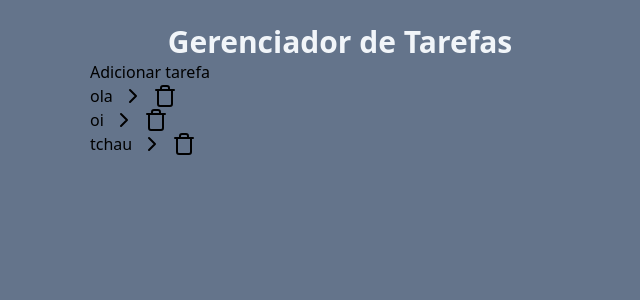
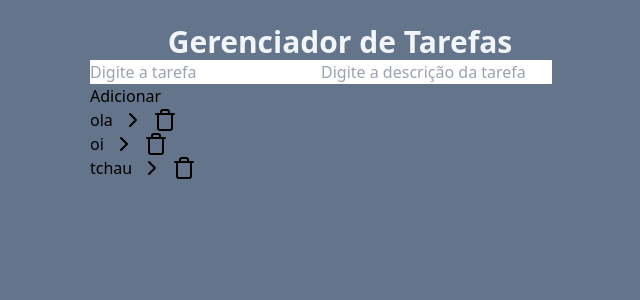
Before and after one commit to gabrielwondracek/estudoReact, a React (Vite) app: page / in a window 1280 px wide. Shown: the top 300 px of the page, without its empty margins (300-940 px from the left). Built offline with nearby package versions, Linux system fonts and the light colour scheme.

Commit message:
Agora da para adicionar título e descrição de novas tarefas

```diff
--- a/package.json
+++ b/package.json
@@ -13,7 +13,8 @@
     "@tailwindcss/vite": "^4.0.9",
     "lucide-react": "^0.476.0",
     "react": "^18.3.1",
-    "react-dom": "^18.3.1"
+    "react-dom": "^18.3.1",
+    "uuid": "^11.1.0"
   },
   "devDependencies": {
     "@eslint/js": "^9.9.0",
--- a/src/AddTasks.jsx
+++ b/src/AddTasks.jsx
@@ -1,7 +1,19 @@
-function AddTasks() {
+import { useState } from "react";
+
+function AddTasks({onAddTaskSubmit}) {
+  const [title, setTitle] = useState("");
+  const [description, setDescription] = useState("");
   return (
     <div>
-      <h3>Adicionar tarefa</h3>
+      <input type="text" placeholder="Digite a tarefa" value={title} onChange={(event) => setTitle(event.target.value)}></input>
+      <input type="text" placeholder="Digite a descrição da tarefa" value={description} onChange={(event) => setDescription(event.target.value)}></input>
+      <button onClick={() => {
+        if (!title.trim() || !description.trim()) {return alert("Favor preencher os campos vazios");}
+
+        onAddTaskSubmit(title, description)
+        setTitle("");
+        setDescription("");
+      }}>Adicionar</button>
     </div>
   );
 }
--- a/src/App.jsx
+++ b/src/App.jsx
@@ -1,22 +1,26 @@
 import { useState } from "react";
 import AddTasks from "./AddTasks";
 import Tasks from "./Tasks";
+import {v4} from "uuid";
 
 function App() {
   const [tasks, setTasks] = useState([
     {
       id: 1,
       title: "ola",
+      description: "teste",
       isCompleted: false,
     },
     {
       id: 2,
       title: "oi",
+      description: "teste",
       isCompleted: false,
     },
     {
       id: 3,
       title: "tchau",
+      description: "teste",
       isCompleted: false,
     },
   ]);
@@ -38,13 +42,23 @@ function App() {
     setTasks(newTasks);
   }
 
+  function onAddTaskSubmit (title, description) {
+    const newTask = {
+      id: v4(),
+      title,
+      description,
+      isCompleted: false,
+    };
+    setTasks([...tasks, newTask]);
+  }
+
   return (
     <div className="w-screen h-screen bg-slate-500 flex justify-center p-6">
       <div className="w-[500px] ">
         <h1 className="text-3xl font-bold text-slate-100 text-center">
           Gerenciador de Tarefas
         </h1>
-        <AddTasks />
+        <AddTasks onAddTaskSubmit={onAddTaskSubmit}/>
         <Tasks
           tasks={tasks}
           onTaskClick={onTaskClick}
```
Also changed, not shown: 1 other file (tests, documents, lock files or other folders).
